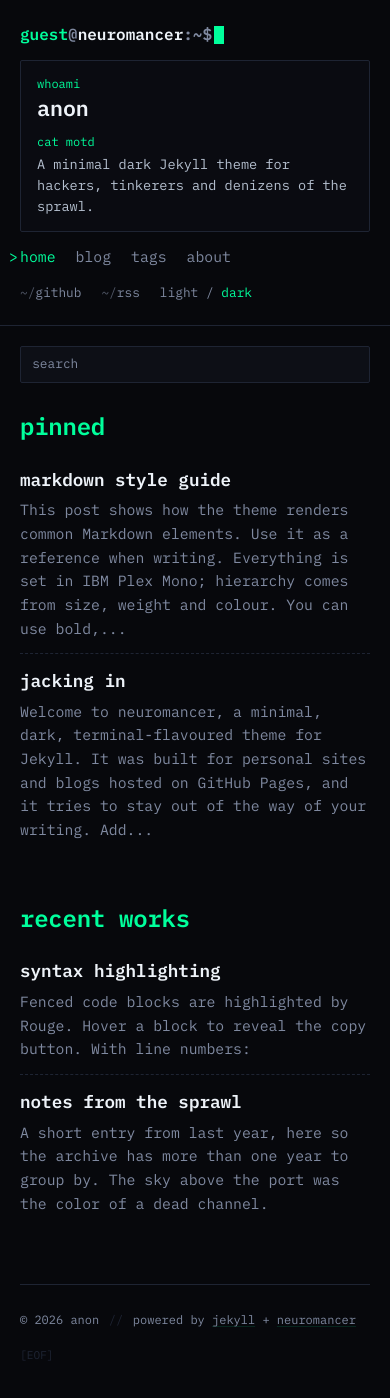
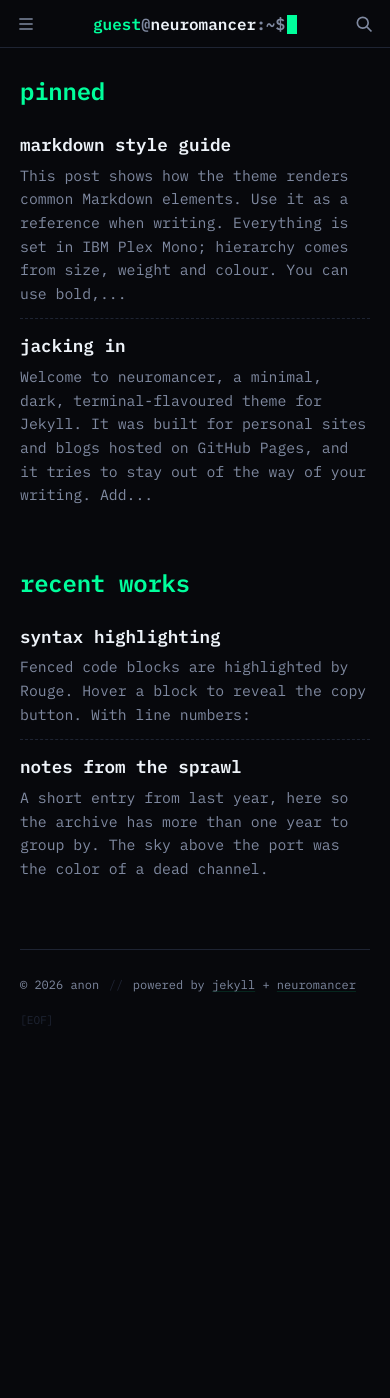
Before and after one commit to Spr1ngLif3/jekyll-theme-neuromancer, a Jekyll site: the page built from index.md, in a window 390 px wide. Built offline with Jekyll 4.4.1, drawn with Linux system fonts in a browser that asks for light colours; after the commit the page ends 1063 px from its top, so only the background shows below that.

Commit message:
feat: mobile top bar with drawer menu and search mode
Below 64rem the page gets a top bar (menu button, site title, search
button), modelled on the usual mobile blog pattern:
- the menu opens the sidebar as a drawer: the page slides and dims; the
  overlay, Esc or the button close it; focus moves into the drawer and back,
  and the closed drawer is out of the tab order
- the search button turns the bar into the search field with a cancel
  button; live results cover the page
- without JavaScript the sidebar and search box stay stacked on top

Structure: one site bar (bar.html) is the search rail on wide screens and
the top bar on small ones; the prompt markup moved to prompt.html; the
vertical sidebar look is a shared Sass mixin. A `js` class on <html> gates
the drawer. With `search: false` the wide layout drops the empty rail.

Co-Authored-By: Claude Opus 5.5 <noreply@anthropic.com>

```diff
--- /dev/null
+++ b/_includes/bar.html
@@ -0,0 +1,19 @@
+{%- comment -%}
+  Right rail on wide screens (search box only); top bar on small screens
+  with a menu button, the site title and a search button that turns the bar
+  into the search field. The buttons need JavaScript; without it the bar
+  just shows the search box.
+{%- endcomment -%}
+<div class="site-bar">
+  <button class="bar-btn" type="button" data-menu-toggle aria-controls="site-sidebar" aria-expanded="false" aria-label="Menu">
+    <svg viewBox="0 0 24 24" width="20" height="20" aria-hidden="true" focusable="false"><path d="M4 6h16M4 12h16M4 18h16" fill="none" stroke="currentColor" stroke-width="2"/></svg>
+  </button>
+  <a class="site-title bar-title" href="{{ '/' | relative_url }}" rel="home" aria-label="{{ site.title | escape }}, home">{% include prompt.html %}</a>
+  {%- if include.search %}
+  {% include search.html %}
+  <button class="bar-btn" type="button" data-search-trigger aria-label="Search">
+    <svg viewBox="0 0 24 24" width="20" height="20" aria-hidden="true" focusable="false"><circle cx="10.5" cy="10.5" r="6.5" fill="none" stroke="currentColor" stroke-width="2"/><path d="M15.5 15.5 21 21" fill="none" stroke="currentColor" stroke-width="2"/></svg>
+  </button>
+  <button class="bar-cancel" type="button" data-search-cancel>cancel</button>
+  {%- endif %}
+</div>
--- a/_includes/head.html
+++ b/_includes/head.html
@@ -4,7 +4,9 @@
   <meta name="color-scheme" content="{% if color_scheme == 'auto' %}dark light{% else %}{{ color_scheme }}{% endif %}">
   <meta name="theme-color" content="{% if color_scheme == 'light' %}#f5f6f8{% else %}#07080c{% endif %}">
   <script>
-    // Apply the visitor's saved theme before first paint (see theme toggle).
+    // Mark JavaScript as available (enables the mobile menu) and apply the
+    // visitor's saved theme before first paint (see theme toggle).
+    document.documentElement.classList.add("js");
     try {
       var nmTheme = localStorage.getItem("nm-theme");
       if (nmTheme === "light" || nmTheme === "dark") document.documentElement.setAttribute("data-theme", nmTheme);
--- a/_includes/header.html
+++ b/_includes/header.html
@@ -1,9 +1,5 @@
-{%- assign prompt_user = site.neuromancer.prompt_user | default: "guest" -%}
-{%- assign prompt_host = site.neuromancer.prompt_host | default: site.title | slugify -%}
-<header class="site-header">
-  <a class="site-title" href="{{ '/' | relative_url }}" rel="home" aria-label="{{ site.title | escape }}, home">
-    <span class="prompt-user">{{ prompt_user | escape }}</span><span class="prompt-at">@</span><span class="prompt-host">{{ prompt_host | escape }}</span><span class="prompt-path">:~$</span><span class="cursor" aria-hidden="true"></span>
-  </a>
+<header class="site-header" id="site-sidebar">
+  <a class="site-title" href="{{ '/' | relative_url }}" rel="home" aria-label="{{ site.title | escape }}, home">{% include prompt.html %}</a>
   {%- assign avatar = site.neuromancer.avatar %}
   {%- if avatar %}
   {%- unless avatar contains "://" %}{% assign avatar = avatar | relative_url %}{% endunless %}
--- /dev/null
+++ b/_includes/prompt.html
@@ -0,0 +1,4 @@
+{%- comment -%} The guest@host:~$ prompt used as the site title. {%- endcomment -%}
+{%- assign prompt_user = site.neuromancer.prompt_user | default: "guest" -%}
+{%- assign prompt_host = site.neuromancer.prompt_host | default: site.title | slugify -%}
+<span class="prompt-user">{{ prompt_user | escape }}</span><span class="prompt-at">@</span><span class="prompt-host">{{ prompt_host | escape }}</span><span class="prompt-path">:~$</span><span class="cursor" aria-hidden="true"></span>
--- a/_includes/search.html
+++ b/_includes/search.html
@@ -1,6 +1,6 @@
 {%- comment -%}
-  Search box (right rail on wide screens). Live results appear below it;
-  Enter (or no JavaScript) opens the full results page.
+  Search box, inside the site bar (see bar.html). Live results appear below
+  it; Enter (or no JavaScript) opens the full results page.
 {%- endcomment -%}
 <form class="site-search" role="search" action="{{ site.neuromancer.search_url | default: '/search/' | relative_url }}" data-search-index="{{ '/assets/search.json' | relative_url }}">
   <input type="search" name="q" placeholder="search" aria-label="Search posts" autocomplete="off" spellcheck="false">
--- a/_layouts/default.html
+++ b/_layouts/default.html
@@ -5,11 +5,10 @@
   <body class="layout-{{ page.layout | default: 'default' }}">
     <a class="skip-link" href="#main">Skip to content</a>
     {%- assign search = true %}{% if site.neuromancer.search == false %}{% assign search = false %}{% endif %}
-    <div class="site">
+    <div class="site{% unless search %} site--no-search{% endunless %}">
       {%- include header.html -%}
-      {%- if search %}
-      <aside class="site-rail" aria-label="Search">{% include search.html %}</aside>
-      {%- endif %}
+      {%- include bar.html search=search -%}
+      <div class="site-mask" hidden></div>
       <div class="site-content">
         <main id="main" class="site-main" tabindex="-1">
           {{ content }}
--- a/_sass/neuromancer/_layout.scss
+++ b/_sass/neuromancer/_layout.scss
@@ -1,7 +1,8 @@
 // Page shell
-// - small screens: header, search bar and content stacked
 // - 64rem+: three columns, sidebar | content | search rail; both side
 //   columns are sticky and full height
+// - smaller screens: a top bar (menu, title, search) and the sidebar as a
+//   drawer; without JavaScript the sidebar is simply stacked on top
 
 .site {
   display: flex;
@@ -17,6 +18,34 @@
   gap: 0.75rem;
   padding: 1.25rem var(--nm-gutter);
   border-bottom: 1px solid var(--nm-border);
+}
+
+// Vertical sidebar look, shared by the wide-screen column and the drawer.
+@mixin nm-sidebar-column {
+  gap: 1.75rem;
+  padding: 1.75rem 1.25rem;
+  border-bottom: 0;
+  border-right: 1px solid var(--nm-border);
+  overflow-y: auto;
+  scrollbar-width: thin; // keeps the prompt on one line if the sidebar scrolls
+
+  .site-nav ul,
+  .social-links {
+    flex-direction: column;
+    gap: 0.4rem;
+  }
+
+  .site-avatar {
+    align-self: center;
+    width: var(--nm-avatar-size);
+  }
+
+  .site-header-meta {
+    flex-direction: column;
+    align-items: flex-start;
+    gap: 1rem;
+    margin-top: auto;
+  }
 }
 
 // Links home; keeps its look (no underline or highlight), the glitch on
@@ -104,12 +133,55 @@
 .theme-toggle[data-current="light"] .theme-light,
 .theme-toggle[data-current="dark"] .theme-dark { color: var(--nm-accent); }
 
-// Search rail -----------------------------------------------------------------
+// Site bar --------------------------------------------------------------------
+// Search rail on wide screens, top bar on small ones (see bar.html).
 
-.site-rail {
+.site-bar {
   display: flex;
   justify-content: flex-end;
   padding: 1.25rem var(--nm-gutter) 0;
+}
+
+// Top bar controls: only shown on small screens with JavaScript.
+.bar-btn,
+.bar-title,
+.bar-cancel { display: none; }
+
+.bar-btn {
+  flex: none;
+  align-items: center;
+  justify-content: center;
+  width: 2.75rem;
+  height: 2.75rem;
+  padding: 0;
+  border: 0;
+  background: none;
+  color: var(--nm-muted);
+  cursor: pointer;
+}
+
+.bar-btn:hover { color: var(--nm-accent); }
+
+.bar-cancel {
+  flex: none;
+  padding: 0.5rem 0.5rem 0.5rem 0.75rem;
+  border: 0;
+  background: none;
+  color: var(--nm-accent);
+  font: inherit;
+  font-size: 0.8rem;
+  cursor: pointer;
+}
+
+// Dims the page while the drawer is open.
+.site-mask {
+  position: fixed;
+  top: 0;
+  right: 0;
+  bottom: 0;
+  left: 0;
+  z-index: 60;
+  background: rgba(0, 0, 0, 0.55);
 }
 
 // Content area ---------------------------------------------------------------
@@ -145,8 +217,10 @@
     grid-template-columns: var(--nm-sidebar) minmax(0, 1fr) var(--nm-rail);
   }
 
+  .site--no-search { grid-template-columns: var(--nm-sidebar) minmax(0, 1fr); }
+
   .site-header,
-  .site-rail {
+  .site-bar {
     position: sticky;
     top: 0;
     grid-row: 1;
@@ -154,38 +228,15 @@
     height: 100vh;
   }
 
-  .site-header {
-    overflow-y: auto;
-    scrollbar-width: thin; // keeps the prompt on one line if the sidebar scrolls
-    gap: 1.75rem;
-    padding: 1.75rem 1.25rem;
-    border-bottom: 0;
-    border-right: 1px solid var(--nm-border);
-  }
+  .site-header { @include nm-sidebar-column; }
 
-  .site-nav ul,
-  .site-header .social-links {
-    flex-direction: column;
-    gap: 0.4rem;
-  }
-
-  .site-avatar {
-    align-self: center;
-    width: var(--nm-avatar-size);
-  }
-
-  .site-header-meta {
-    flex-direction: column;
-    align-items: flex-start;
-    gap: 1rem;
-    margin-top: auto;
-  }
-
-  .site-rail {
+  .site-bar {
     grid-column: 3;
     display: block;
     padding: 2rem 1rem 2rem 0;
   }
+
+  .site--no-search .site-bar { display: none; }
 
   .site-content {
     grid-column: 2;
@@ -195,6 +246,85 @@
   }
 
   .site-main { padding-top: 2rem; }
+}
+
+// Small screens with JavaScript: top bar and drawer ------------------------------
+
+@media (max-width: 63.99rem) {
+  .js .site-header {
+    @include nm-sidebar-column;
+    position: fixed;
+    top: 0;
+    bottom: 0;
+    left: 0;
+    z-index: 70;
+    width: min(var(--nm-sidebar), 85vw);
+    background: var(--nm-bg);
+    transform: translateX(-100%);
+    visibility: hidden; // keeps the closed drawer out of the tab order
+    transition: transform 0.3s ease, visibility 0s linear 0.3s;
+  }
+
+  .js[data-sidebar-open] .site-header {
+    transform: none;
+    visibility: visible;
+    transition: transform 0.3s ease;
+  }
+
+  // The page slides along with the drawer.
+  .js .site-bar,
+  .js .site-content { transition: transform 0.3s ease; }
+
+  .js[data-sidebar-open] .site-bar,
+  .js[data-sidebar-open] .site-content { transform: translateX(min(var(--nm-sidebar), 85vw)); }
+
+  .js[data-sidebar-open] body { overflow: hidden; }
+
+  .js .site-bar {
+    position: relative;
+    align-items: center;
+    height: 3rem;
+    padding: 0 0.25rem;
+    border-bottom: 1px solid var(--nm-border);
+  }
+
+  .js .bar-btn { display: inline-flex; }
+
+  .js .bar-title {
+    display: block;
+    flex: 1;
+    min-width: 0;
+    overflow: hidden;
+    text-align: center;
+    text-overflow: ellipsis;
+    white-space: nowrap;
+  }
+
+  // Search mode: the bar turns into the search field.
+  .js .site-bar .site-search { display: none; }
+
+  .js .site-bar[data-searching] .site-search {
+    display: block;
+    flex: 1;
+    position: static; // results span the whole bar
+    margin-left: 0.75rem;
+  }
+
+  .js .site-bar[data-searching] .bar-cancel { display: block; }
+
+  .js .site-bar[data-searching] .bar-btn,
+  .js .site-bar[data-searching] .bar-title { display: none; }
+
+  // Results cover the page below the bar.
+  .js .site-bar .site-search-results {
+    top: 100%;
+    min-height: calc(100vh - 3rem);
+    max-height: none;
+    padding: 0.75rem calc(var(--nm-gutter) - 0.8rem);
+    border: 0;
+    border-radius: 0;
+    background: var(--nm-bg);
+  }
 }
 
 // Search box ------------------------------------------------------------------
--- a/_sass/neuromancer/_print.scss
+++ b/_sass/neuromancer/_print.scss
@@ -11,7 +11,8 @@
   }
 
   .site-header,
-  .site-rail,
+  .site-bar,
+  .site-mask,
   .site-footer,
   .post-nav,
   .comments,
--- a/assets/js/neuromancer.js
+++ b/assets/js/neuromancer.js
@@ -3,6 +3,7 @@
  * - language labels and copy buttons on code blocks
  * - permalink anchors on headings inside posts
  * - light/dark theme toggle (choice saved in localStorage)
+ * - drawer menu on small screens (top bar button)
  * The site is fully usable without this script.
  */
 (function () {
@@ -84,11 +85,44 @@
     button.hidden = false;
   }
 
+  // Small screens: the sidebar opens as a drawer from the top bar's menu button.
+  function setupMenu(toggle) {
+    var sidebar = document.getElementById(toggle.getAttribute("aria-controls"));
+    var mask = document.querySelector(".site-mask");
+    if (!sidebar || !mask) return;
+
+    function isOpen() { return root.hasAttribute("data-sidebar-open"); }
+
+    function setOpen(open, restoreFocus) {
+      root.toggleAttribute("data-sidebar-open", open);
+      toggle.setAttribute("aria-expanded", String(open));
+      mask.hidden = !open;
+      if (open) {
+        var first = sidebar.querySelector("a, button");
+        if (first) first.focus({ preventScroll: true });
+      } else if (restoreFocus) {
+        toggle.focus({ preventScroll: true });
+      }
+    }
+
+    toggle.addEventListener("click", function () { setOpen(!isOpen(), true); });
+    mask.addEventListener("click", function () { setOpen(false, true); });
+    document.addEventListener("keydown", function (event) {
+      if (event.key === "Escape" && isOpen()) setOpen(false, true);
+    });
+    // Leaving the small-screen layout closes the drawer.
+    window.matchMedia("(min-width: 64rem)").addEventListener("change", function (event) {
+      if (event.matches && isOpen()) setOpen(false, false);
+    });
+  }
+
   function init() {
     document.querySelectorAll("div.highlighter-rouge, figure.highlight").forEach(enhanceCodeBlock);
     document.querySelectorAll(".post .prose :is(h2, h3, h4)[id]").forEach(addHeadingAnchor);
     var toggle = document.querySelector(".theme-toggle");
     if (toggle) setupThemeToggle(toggle);
+    var menu = document.querySelector("[data-menu-toggle]");
+    if (menu) setupMenu(menu);
   }
 
   if (document.readyState === "loading") {
```
Also changed, not shown: assets/js/search.js (+27 -3 lines), CHANGELOG.md, README.md.
